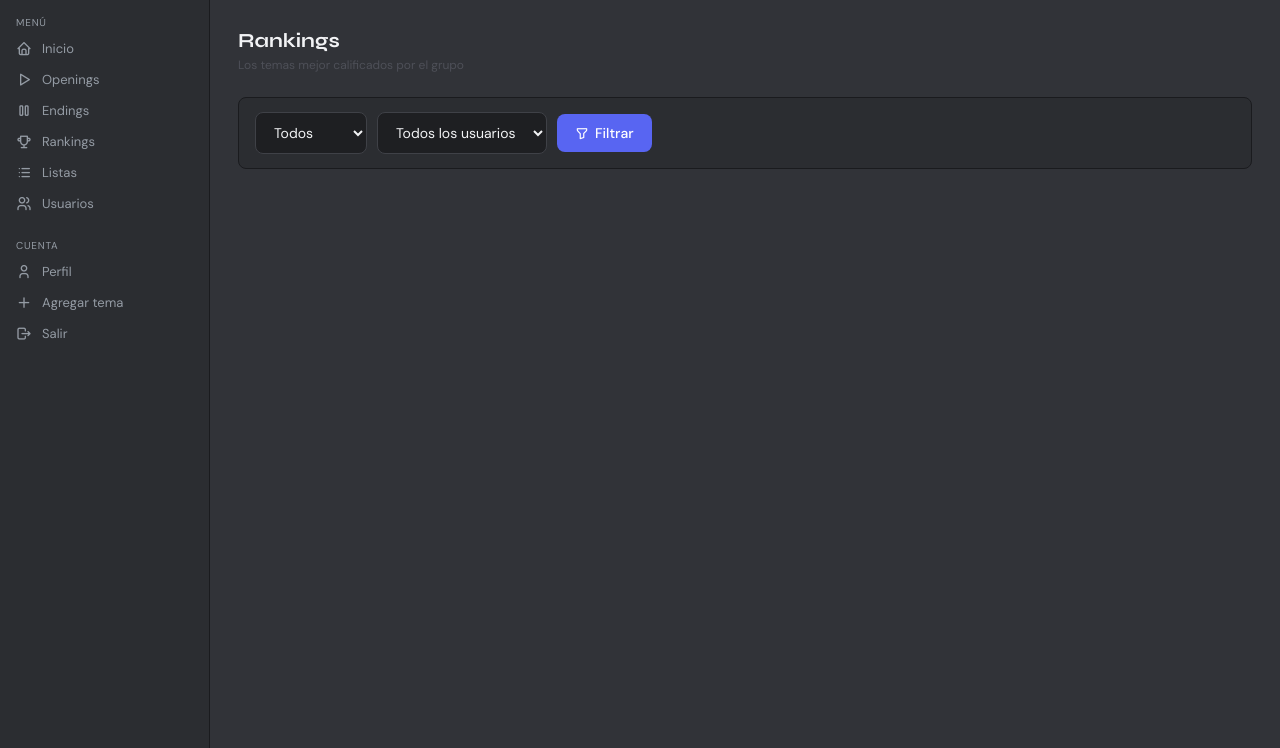
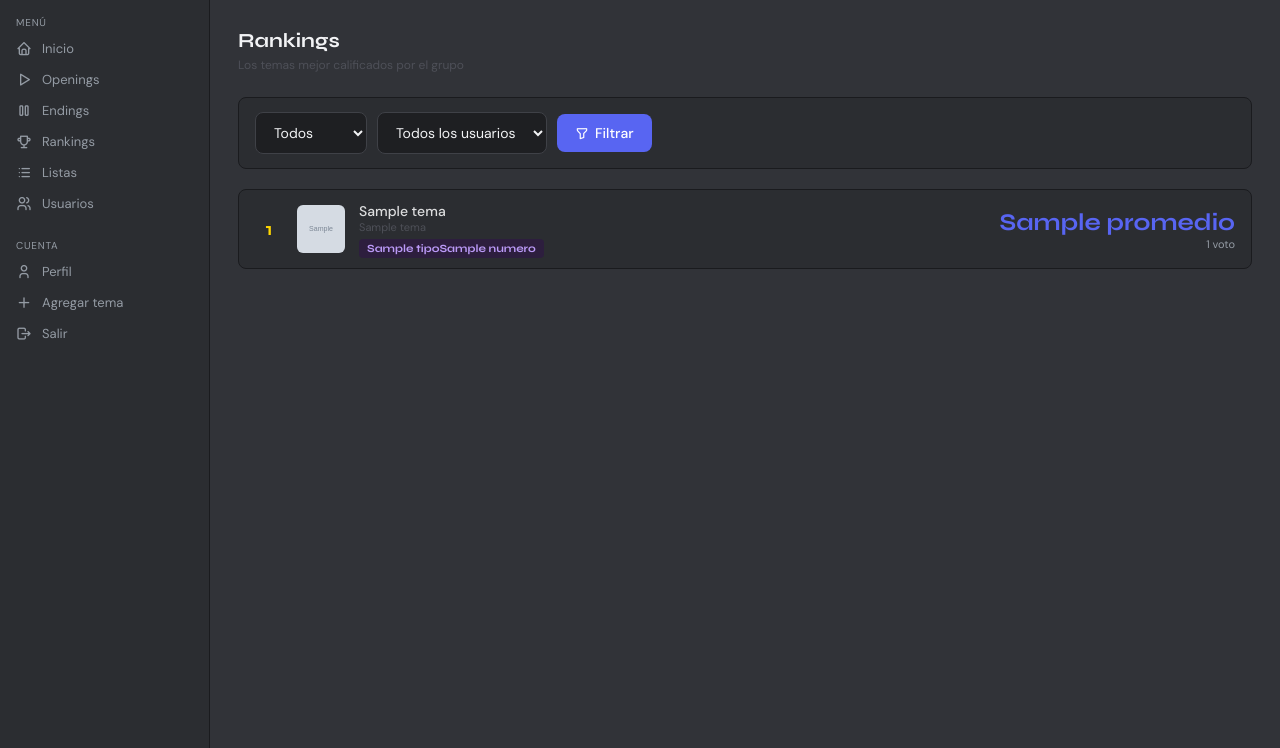
Before and after one commit to Anduagas/gripe-porcina-ratings, a Flask app: template templates/rankings.html in a window 1280 px wide. Shown: the part 52-800 px from the top of the page. Run offline with Flask 3, Linux system fonts and the light colour scheme; the visitor is signed in with stand-in values (Sample User, id 1); the template is opened without the code that fills it: most values are stand-ins (such as "Sample title", 1, 10 or a date in 2020); grey boxes marked "Sample" are stand-in pictures.

Commit message:
correccion en rankings

```diff
--- a/templates/rankings.html
+++ b/templates/rankings.html
@@ -24,7 +24,7 @@
 
 {% if ranking %}
 <div class="ranking-lista" style="margin-top: 20px;">
-  {% for i, tema in enumerate(ranking) %}
+  {% for tema in ranking %}
   <a href="{{ url_for('tema_detalle', tema_id=tema.id) }}" class="ranking-row">
     <div class="ranking-pos {% if loop.index == 1 %}gold{% elif loop.index == 2 %}silver{% elif loop.index == 3 %}bronze{% endif %}">
       {{ loop.index }}
```
